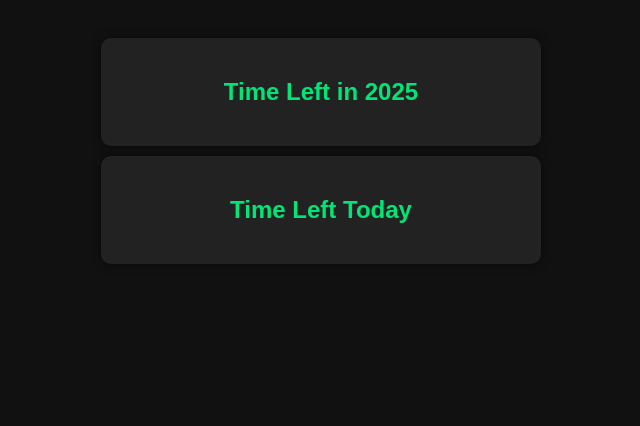
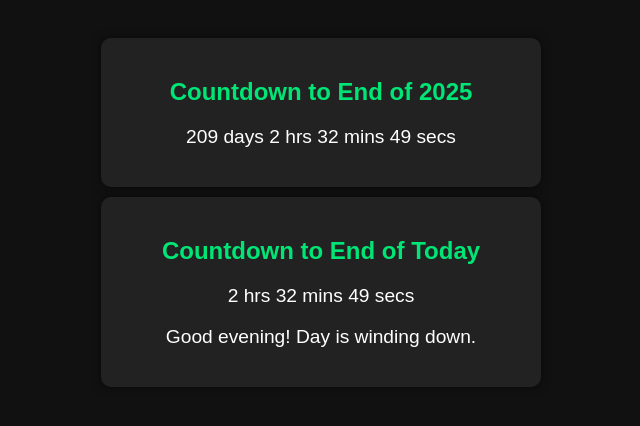
Before and after one commit to JNag11/HTML-Yash, a plain HTML site: page index.html in a window 1280 px wide. Shown: the whole page, without its empty margins (319-959 px from the left). Drawn offline with Linux system fonts and the light colour scheme.

Commit message:
Update index.html

```diff
--- a/index.html
+++ b/index.html
@@ -2,7 +2,7 @@
 <html lang="en">
 <head>
   <meta charset="UTF-8">
-  <title>Year & Day Countdown</title>
+  <title>Live Countdown: 2025 & Today</title>
   <style>
     body {
       font-family: Arial, sans-serif;
@@ -23,59 +23,68 @@
     h2 {
       color: #00e676;
     }
+    p {
+      font-size: 1.2em;
+    }
   </style>
 </head>
 <body>
   <div class="box">
-    <h2>Time Left in 2025</h2>
-    <p id="daysLeft"></p>
-    <p id="monthsLeft"></p>
+    <h2>Countdown to End of 2025</h2>
+    <p id="yearCountdown"></p>
   </div>
 
   <div class="box">
-    <h2>Time Left Today</h2>
-    <p id="hoursLeft"></p>
+    <h2>Countdown to End of Today</h2>
+    <p id="dayCountdown"></p>
     <p id="timeMessage"></p>
   </div>
 
   <script>
     function updateCountdown() {
       const now = new Date();
-      const endOfYear = new Date(now.getFullYear(), 11, 31, 23, 59, 59);
 
-      // Days left in the year
-      const msLeft = endOfYear - now;
-      const daysLeft = Math.floor(msLeft / (1000 * 60 * 60 * 24));
-      const months = Math.floor(daysLeft / 30);
-      const remDays = daysLeft % 30;
+      // Countdown to end of 2025
+      const endOfYear = new Date(2025, 11, 31, 23, 59, 59);
+      let msLeftYear = endOfYear - now;
 
-      document.getElementById("daysLeft").innerText = `Days left: ${daysLeft} days`;
-      document.getElementById("monthsLeft").innerText = About ${months} months and ${remDays} days (approx ${Math.floor(msLeft / (1000 * 60 * 60))} hours);
+      const days = Math.floor(msLeftYear / (1000 * 60 * 60 * 24));
+      const hours = Math.floor((msLeftYear % (1000 * 60 * 60 * 24)) / (1000 * 60 * 60));
+      const minutes = Math.floor((msLeftYear % (1000 * 60 * 60)) / (1000 * 60));
+      const seconds = Math.floor((msLeftYear % (1000 * 60)) / 1000);
 
-      // Time left today
+      document.getElementById("yearCountdown").innerText =
+        `${days} days ${hours} hrs ${minutes} mins ${seconds} secs`;
+
+      // Countdown to end of today
       const endOfDay = new Date(now.getFullYear(), now.getMonth(), now.getDate(), 23, 59, 59);
-      const msTodayLeft = endOfDay - now;
-      const hoursLeft = Math.floor(msTodayLeft / (1000 * 60 * 60));
-      const minsLeft = Math.floor((msTodayLeft % (1000 * 60 * 60)) / (1000 * 60));
+      let msLeftToday = endOfDay - now;
 
-      document.getElementById("hoursLeft").innerText = Time left today: ${hoursLeft} hrs ${minsLeft} mins;
+      const h = Math.floor(msLeftToday / (1000 * 60 * 60));
+      const m = Math.floor((msLeftToday % (1000 * 60 * 60)) / (1000 * 60));
+      const s = Math.floor((msLeftToday % (1000 * 60)) / 1000);
 
+      document.getElementById("dayCountdown").innerText =
+        `${h} hrs ${m} mins ${s} secs`;
+
+      // Time-of-day message
       const currentHour = now.getHours();
       let message = "";
 
       if (currentHour < 12) {
-        message = "It's morning: You have around 16 hours left today!";
+        message = "Good morning! A full day ahead.";
       } else if (currentHour < 18) {
-        message = "It's afternoon: You have around 10 hours left today!";
+        message = "Good afternoon! Keep going strong.";
       } else {
-        message = "It's evening: You have around 4 hours left today!";
+        message = "Good evening! Day is winding down.";
       }
 
       document.getElementById("timeMessage").innerText = message;
     }
 
+    // Initial call + auto update every second
     updateCountdown();
-    setInterval(updateCountdown, 60000); // updates every minute
+    setInterval(updateCountdown, 1000);
   </script>
 </body>
 </html>
```
